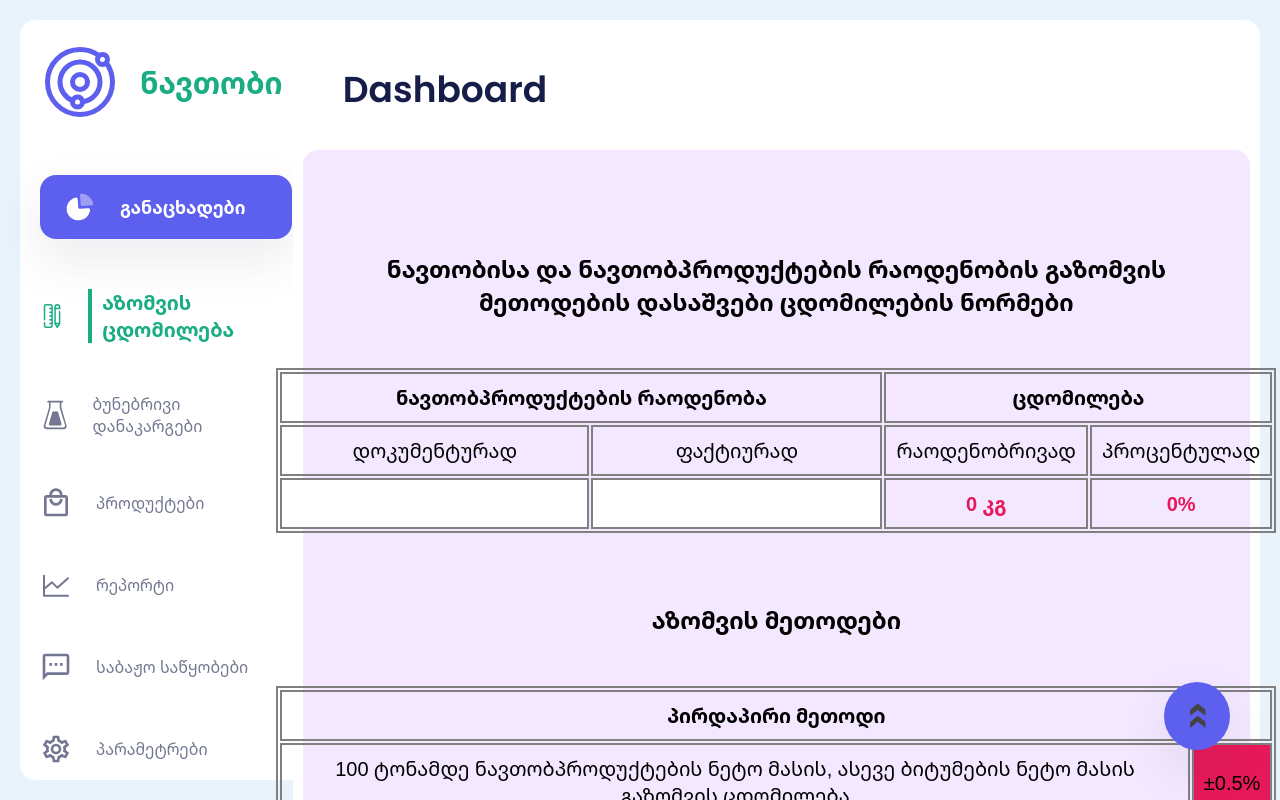
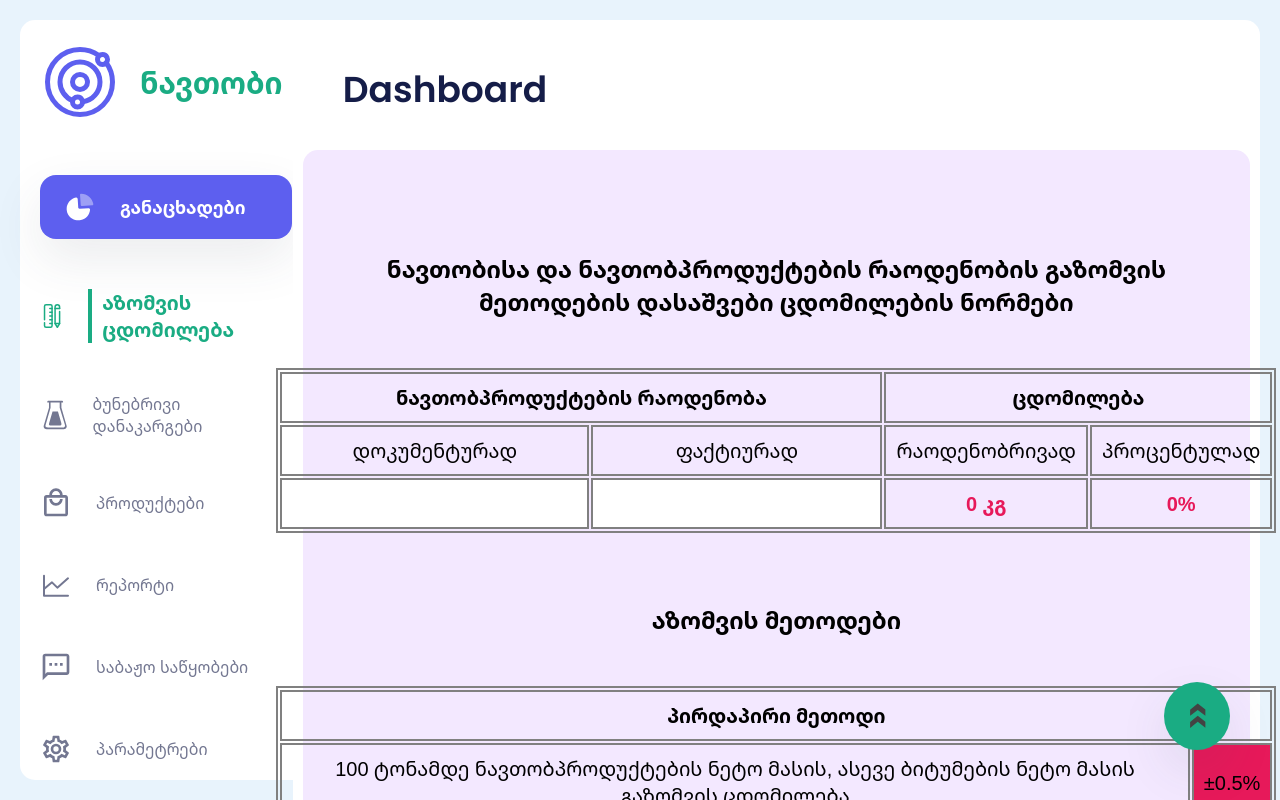
Before and after one commit to irakli85/Oil-Dashboard, a React (Vite) app: page / in a window 1280 px wide. Shown: the top 800 px of the page. Built offline with nearby package versions, Linux system fonts and the light colour scheme.

Commit message:
first commit

```diff
--- a/src/components/ScrollToTop.jsx
+++ b/src/components/ScrollToTop.jsx
@@ -21,7 +21,7 @@ const ScrollToTop = () => {
             onClick={handleClick}
             whileHover={{ scale: 1.3,
                 textShadow: "0px 0px 8px rgb(255, 255, 255)",
-                boxShadow: "0px 0px 8px #5D5FEF"}}
+                boxShadow: "0px 0px 8px #1aac83"}}
             transition={{type: 'spring', stifness: 300}}
             drag
             dragConstraints={{left: 0, top: 0, right: 0, bottom: 0}}
@@ -43,7 +43,7 @@ const TopBtn = styled(motion.div)`
     border: none;
     cursor: pointer;
     z-index: 1;
-    background: #5D5FEF;
+    background: #1aac83;
     box-shadow: 0px 20px 50px 0px rgba(55, 69, 87, 0.10);
 `
 
```
